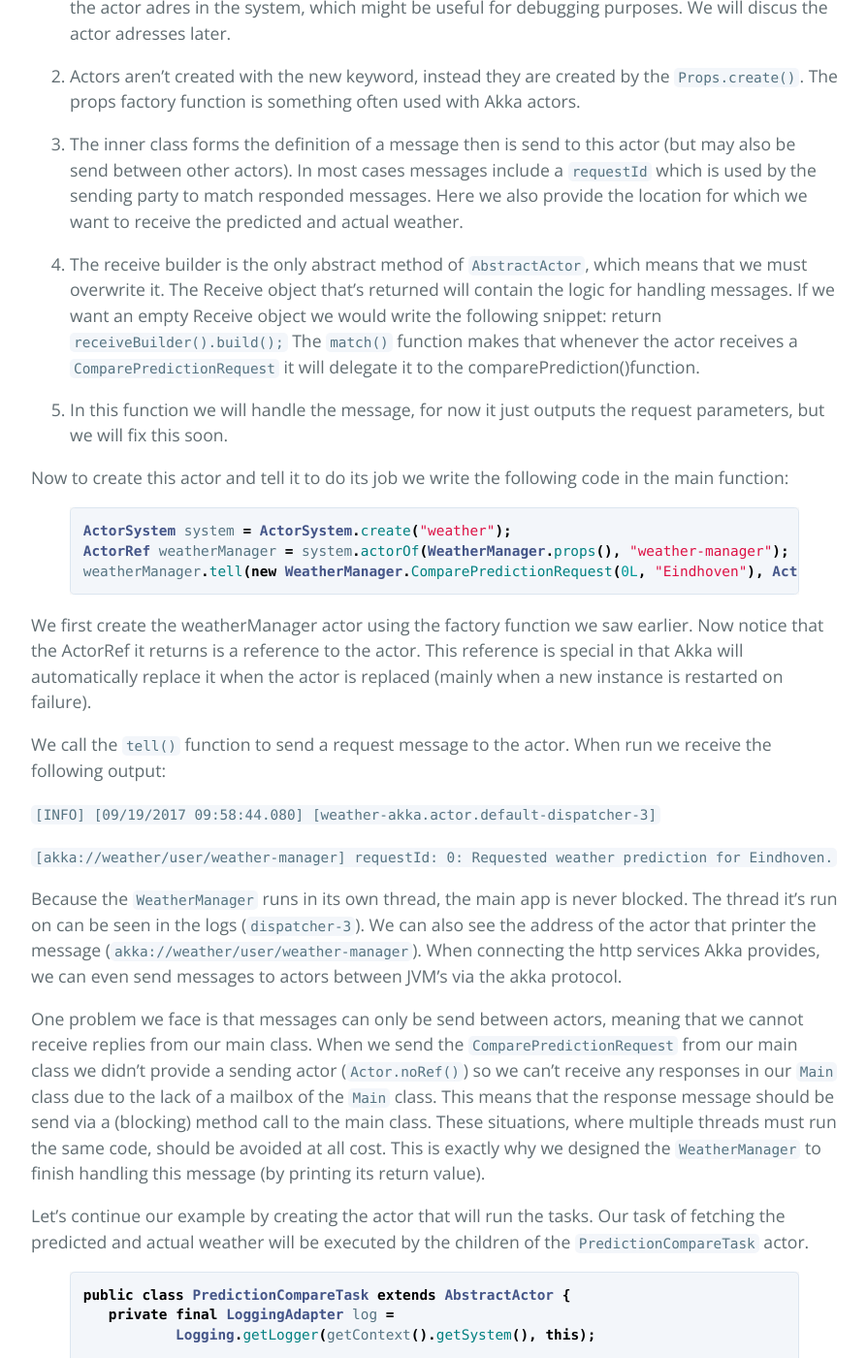
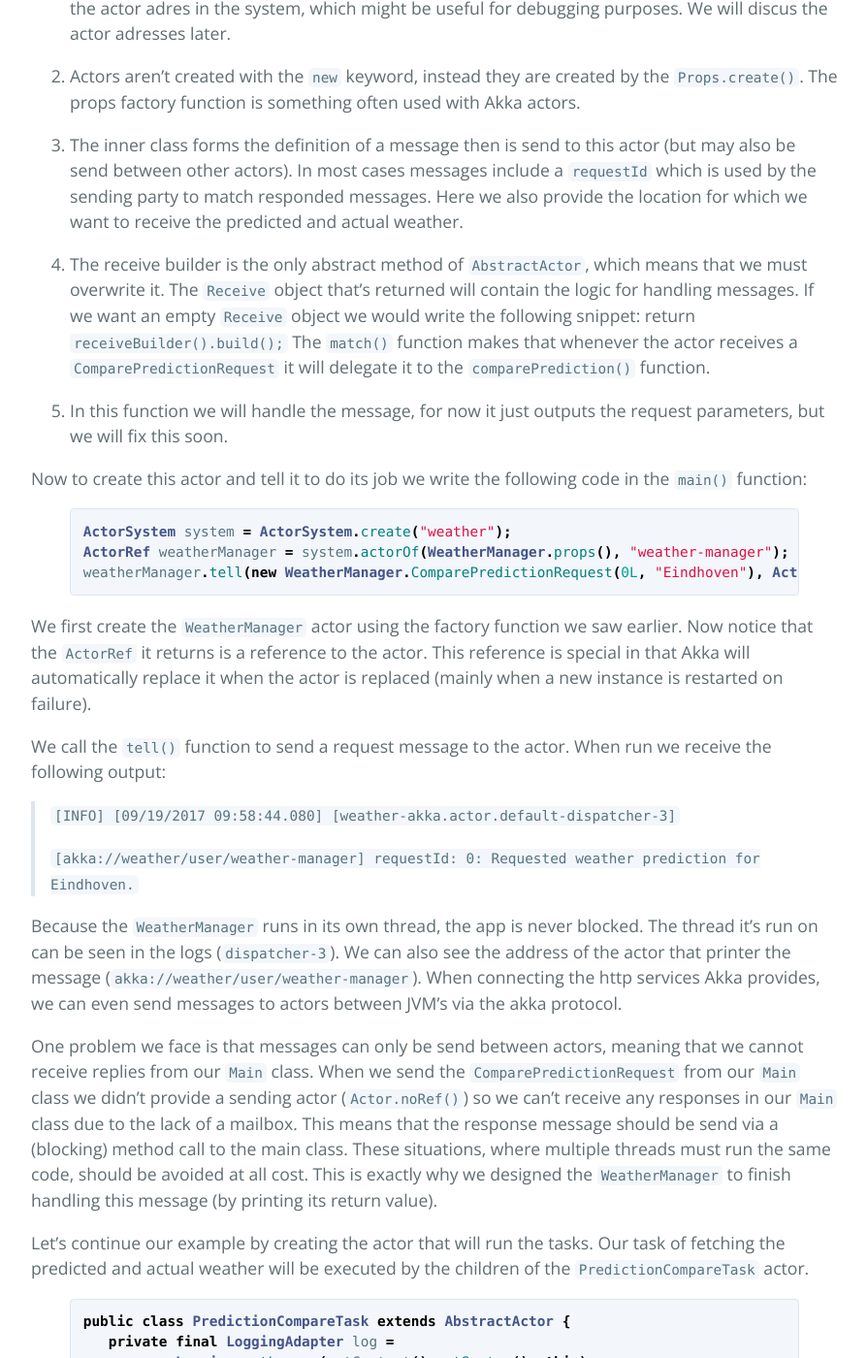
Before and after one commit to Kleinendorst/kleinendorst.github.io, a Jekyll site: the page built from _posts/2017-09-22-actor-model-introduction.md, in a window 1280 px wide and 1400 px high, scrolled down 4924 px. Shown: the whole window at 97% size, without its empty margins (192-1086 px from the left). Built offline with Jekyll 4.4.1, drawn with Linux system fonts in a browser that asks for light colours; comment, search, counter and statistics services are not loaded; some of the changed text lies outside the part shown.

Commit message:
Fixed some grammer and markup for the posts

```diff
--- a/_posts/2017-09-22-actor-model-introduction.md
+++ b/_posts/2017-09-22-actor-model-introduction.md
@@ -6,9 +6,9 @@
 comments: true
 ---
 
-> EDIT: Code for this and the [next article]({{page.next.url}}) can be found at [Github](https://github.com/Kleinendorst/supervisionexample).
+> Source code for this article can be found at [Github](https://github.com/Kleinendorst/supervisionexample).
 
-The actor model has been around since 1973, and was created to ease the development of big asynchronous systems, which didn’t exist at that time. Actors decouple software entities even further than Objects can do in OOP[^1] systems. Actors are a good way to solve concurrency problems like the ones we discussed in the previous article. Let’s first see how the Actor model works.
+The actor model has been around since 1973, and was created to ease the development of big asynchronous systems, which didn’t exist at that time. Actors decouple software entities even further than objects can do in OOP[^1] systems. Actors are a good way to solve concurrency problems like the ones we discussed in the previous article. Let’s first see how the actor model works.
 
 ## The actor model
 A software application implementing the actor system will have actors as logical entities. Actors are software entities with the following properties:
@@ -27,7 +27,7 @@
 
 Because each actor runs in its own thread, jobs that get delegated to children are automatically run in parallel. Multithreading is actually the key features of the actor based system. The other features of the actor (mainly) make managing this multithreaded approach possible.
 
-By encapsulating its own state which may only be accessed by the Actors single thread,  Atomic objects and the use of locking are not needed. Consider a group of people having to finish a report. They first all work inside the same document and it quickly becomes a mess. Nobody knows which version to merge with what version of their peers. This group now chooses a leader (supervisor) who is responsible for delegating chapters and merging the final result.
+By encapsulating its own state which may only be accessed by the actors single thread,  Atomic objects and the use of locking are not needed. Consider a group of people having to finish a report. They first all work inside the same document and it quickly becomes a mess. Nobody knows which version to merge with what version of their peers. This group now chooses a leader (supervisor) who is responsible for delegating chapters and merging the final result.
 
 Communication between actors can’t happen with method calls. Whenever a method is called it enters the call stack, and would thus be blocking. Instead actors send messages to each other. These messages are send in a fire-and-forget fashion. If a return value is suspected, the recipient of that message should send a message back containing that return value.
 
@@ -50,7 +50,7 @@
 
 2. The `WeatherManager` will create a child actor called `PredictionCompareTask`. This actor is responsible for the task of fetching the actual and predicted temperature. In an actor system tasks are often prescribed their own actor, these tasks can therefore run in parallel.
 
-3. We want to execute fetching the actual and predicted temperature in parallel, this means that the `PredictionCompareTask` will create two child actors of type WeatherService. These child actors are of the same type and can either request the predicted or actual temperature.
+3. We want to execute fetching the actual and predicted temperature in parallel, this means that the `PredictionCompareTask` will create two child actors of type `WeatherService`. These child actors are of the same type and can either request the predicted or actual temperature.
 
 4. When the `WeatherService` has finished collecting data it returns that data to its caller, after which it will destroy itself, cleaning up its resources.
 
@@ -125,17 +125,17 @@
 weatherManager.tell(new WeatherManager.ComparePredictionRequest(0L, "Eindhoven"), ActorRef.noSender());
 {% endhighlight %}
 
-We first create the weatherManager actor using the factory function we saw earlier. Now notice that the ActorRef it returns is a reference to the actor. This reference is special in that Akka will automatically replace it when the actor is replaced (mainly when a new instance is restarted on failure).
+We first create the `WeatherManager` actor using the factory function we saw earlier. Now notice that the `ActorRef` it returns is a reference to the actor. This reference is special in that Akka will automatically replace it when the actor is replaced (mainly when a new instance is restarted on failure).
 
 We call the `tell()` function to send a request message to the actor. When run we receive the following output:
 
-`[INFO] [09/19/2017 09:58:44.080] [weather-akka.actor.default-dispatcher-3]`
+> `[INFO] [09/19/2017 09:58:44.080] [weather-akka.actor.default-dispatcher-3]`
+>
+> `[akka://weather/user/weather-manager] requestId: 0: Requested weather prediction for Eindhoven.`
 
-`[akka://weather/user/weather-manager] requestId: 0: Requested weather prediction for Eindhoven.`
+Because the `WeatherManager` runs in its own thread, the app is never blocked. The thread it’s run on can be seen in the logs (`dispatcher-3`). We can also see the address of the actor that printer the message (`akka://weather/user/weather-manager`). When connecting the http services Akka provides, we can even send messages to actors between JVM’s via the akka protocol.
 
-Because the `WeatherManager` runs in its own thread, the main app is never blocked. The thread it’s run on can be seen in the logs (`dispatcher-3`). We can also see the address of the actor that printer the message (`akka://weather/user/weather-manager`). When connecting the http services Akka provides, we can even send messages to actors between JVM’s via the akka protocol.
-
-One problem we face is that messages can only be send between actors, meaning that we cannot receive replies from our main class. When we send the `ComparePredictionRequest` from our main class we didn't provide a sending actor (`Actor.noRef()`) so we can't receive any responses in our `Main` class due to the lack of a mailbox of the `Main` class. This means that the response message should be send via a (blocking) method call to the main class. These situations, where multiple threads must run the same code, should be avoided at all cost. This is exactly why we designed the `WeatherManager` to finish handling this message (by printing its return value).
+One problem we face is that messages can only be send between actors, meaning that we cannot receive replies from our `Main` class. When we send the `ComparePredictionRequest` from our `Main` class we didn't provide a sending actor (`Actor.noRef()`) so we can't receive any responses in our `Main` class due to the lack of a mailbox. This means that the response message should be send via a (blocking) method call to the main class. These situations, where multiple threads must run the same code, should be avoided at all cost. This is exactly why we designed the `WeatherManager` to finish handling this message (by printing its return value).
 
 Let’s continue our example by creating the actor that will run the tasks. Our task of fetching the predicted and actual weather will be executed by the children of the `PredictionCompareTask` actor.
 
@@ -190,17 +190,17 @@
 
 
 
-1. We keep track of currently open tasks in the WeatherManager.
+1. We keep track of currently open tasks in the `WeatherManager`.
 
-2. We create a new actor by calling getContext().actorOf(). getContext() is a function that is inherited from AbstractActor and its information is used to create an actor that is a child of the current (WeatherManager) actor. The second argument is the name of actors as visible in its location address.
+2. We create a new actor by calling `getContext().actorOf(). getContext()` is a function that is inherited from `AbstractActor` and its information is used to create an actor that is a child of the current (`WeatherManager`) actor. The second argument is the name of actors as visible in its location address.
 
 When we run the code we see the following console output:
 
-`[INFO] [09/21/2017 13:25:30.630] [weather-akka.actor.default-dispatcher-3] [akka://weather/user/weather-manager] forwarding predictionRequest to child: task 0`
+> `[INFO] [09/21/2017 13:25:30.630] [weather-akka.actor.default-dispatcher-3] [akka://weather/user/weather-manager] forwarding predictionRequest to child: task 0`
+>
+> `[INFO] [09/21/2017 13:25:30.633] [weather-akka.actor.default-dispatcher-4] [akka://weather/user/weather-manager/task-0] Received request: 0. I'm supposed to get the Eindhoven temperature.`
 
-`[INFO] [09/21/2017 13:25:30.633] [weather-akka.actor.default-dispatcher-4] [akka://weather/user/weather-manager/task-0] Received request: 0. I'm supposed to get the Eindhoven temperature.`
-
-All is in order and we can start implementing the WeatherService. The `WeatherService` will be an Actor that calls the REST Api and returns the result. The `WeatherService` can fetch both the predicted and actual temperatures.
+All is in order and we can start implementing the `WeatherService`. The `WeatherService` will be an actor that calls the REST API and returns the result. The `WeatherService` can fetch both the predicted and actual temperatures.
 
 In our example we will create two instances of the `WeatherService` in the `PredictionCompareTask` and send different messages to each, resulting in the services to perform the right task. Let’s build the `WeatherService`:
 
@@ -235,7 +235,7 @@
 }
 {% endhighlight %}
 
-Some code is omitted for readability. In this example we won’t fetch any real data, but we simulate it, Akka throws errors when using `Thread.sleep()` so instead we use the scheduler . When we have “fetched” the temperature we will return it to the sender.
+Some code is omitted for readability. In this example we won’t fetch any real data, but we simulate it, Akka throws errors when using `Thread.sleep()` so instead we use the `Scheduler` . When we have “fetched” the temperature we will return it to the sender.
 
 1. We create a random temperature to send back. The scheduler sends the messages within 3 seconds thanks to the random latency.
 
@@ -308,19 +308,19 @@
 
 When we run this program we receive the following logs:
 
-`... forwarding predictionRequest to child: task 0`
-
-`... Received request: 0. I'm supposed to get the Eindhoven temperature.`
-
-`... request 0, started fetching actual temperature`
-
-`... request 0, started fetching predicted temperature`
-
-`... Received response of the actual temperature: 23.445820165556096 degrees`
-
-`... Received response of the predicted temperature: 24.308724433245 degrees`
-
-`... Finished request 0 :: temp in Eindhoven were predicted as 24.308724433245 and was 23.445820165556096`
+> `... forwarding predictionRequest to child: task 0`
+>
+> `... Received request: 0. I'm supposed to get the Eindhoven temperature.`
+>
+> `... request 0, started fetching actual temperature`
+>
+> `... request 0, started fetching predicted temperature`
+>
+> `... Received response of the actual temperature: 23.445820165556096 degrees`
+>
+> `... Received response of the predicted temperature: 24.308724433245 degrees`
+>
+> `... Finished request 0 :: temp in Eindhoven were predicted as 24.308724433245 and was 23.445820165556096`
 
 We can send multiple messages to the `WeatherManager` instance and we’ll see that each `ComparePredictionRequest` is also processed in parallel. The big advantage of using the actor system here is that, although we didn’t really had to think about concurrency, we created a system that parallels a couple of subtasks. Running our task 100 times will finish in exactly the same time as running it once (given that our system has enough threads/processing power), that’s a 100x speed increase when compared to a synchronous system.
 
```
Also changed, not shown: other parts of _posts/2017-09-22-actor-model-introduction.md (+5 -5 lines), _posts/2017-09-22-asynchronous-java.md (+17 -16 lines), _posts/2017-09-25-actor-model-supervision.md (+15 -13 lines).
